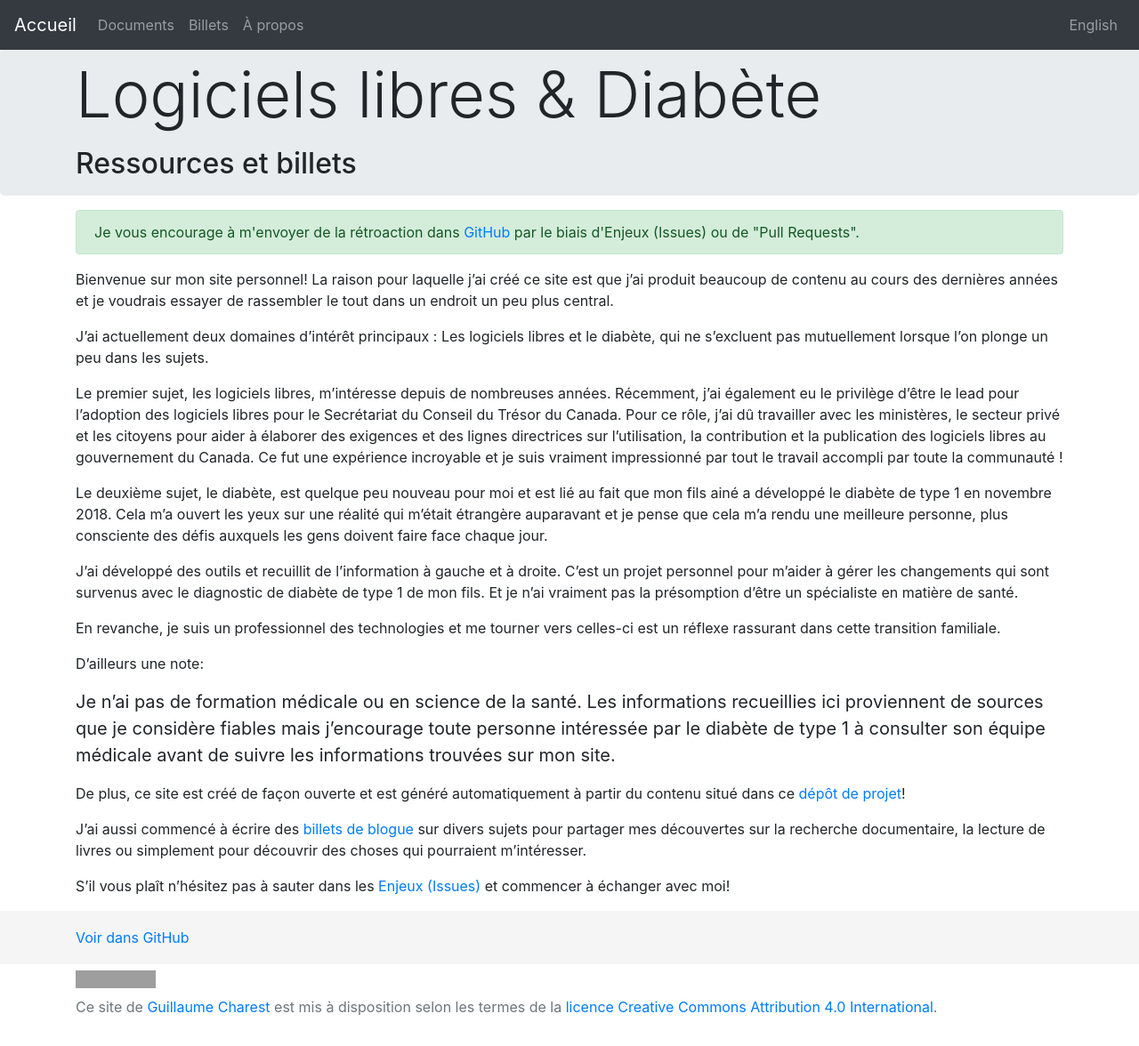
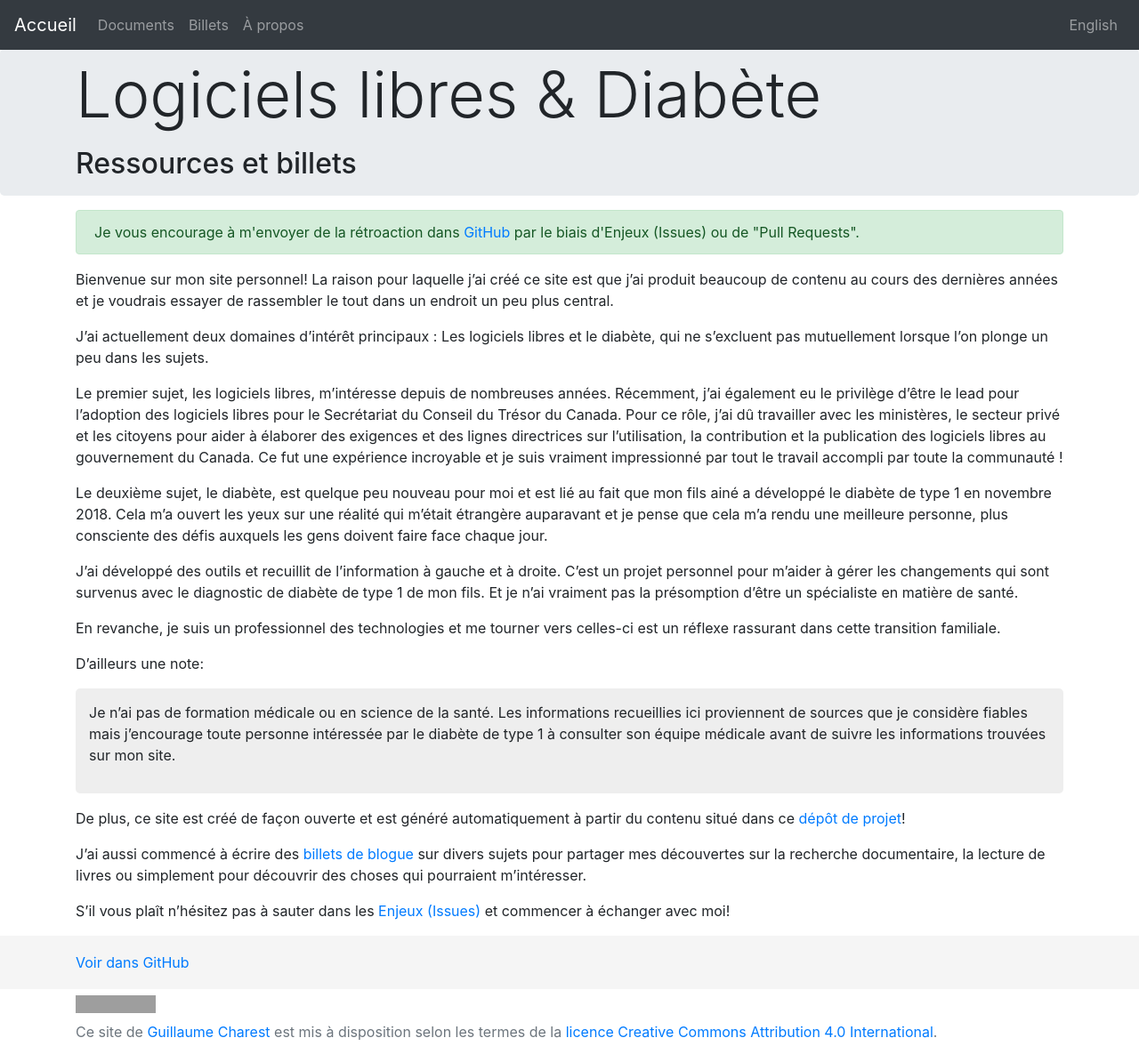
Before and after one commit to gcharest/gcharest.github.io, a Jekyll site: the page built from _pages/fr/accueil.md, in a window 1280 px wide. Shown: the whole page at 89% size. Built offline with Jekyll 4.4.1, drawn with Linux system fonts in a browser that asks for light colours; nearby versions of some CDN libraries; grey boxes are pictures that could not be loaded.

Commit message:
Add blockquote stylesheet

```diff
--- a/assets/css/style.css
+++ b/assets/css/style.css
@@ -8,6 +8,8 @@
 .jumbotron h2 {
   margin-bottom: .5rem;
 }
+
+
 
 /* Title */
 
@@ -53,3 +55,16 @@ body {
 #homepage {
   text-align: center;
 }
+
+/*Blockquotes*/
+/*Adapted from: https://developer.mozilla.org/en-US/docs/Web/HTML/Element/blockquote */
+blockquote {
+  margin: 0;
+  padding: 15px;
+  background: #eee;
+  border-radius: 5px;
+}
+
+.blockquote {
+  font-size: 1rem;
+}
```
